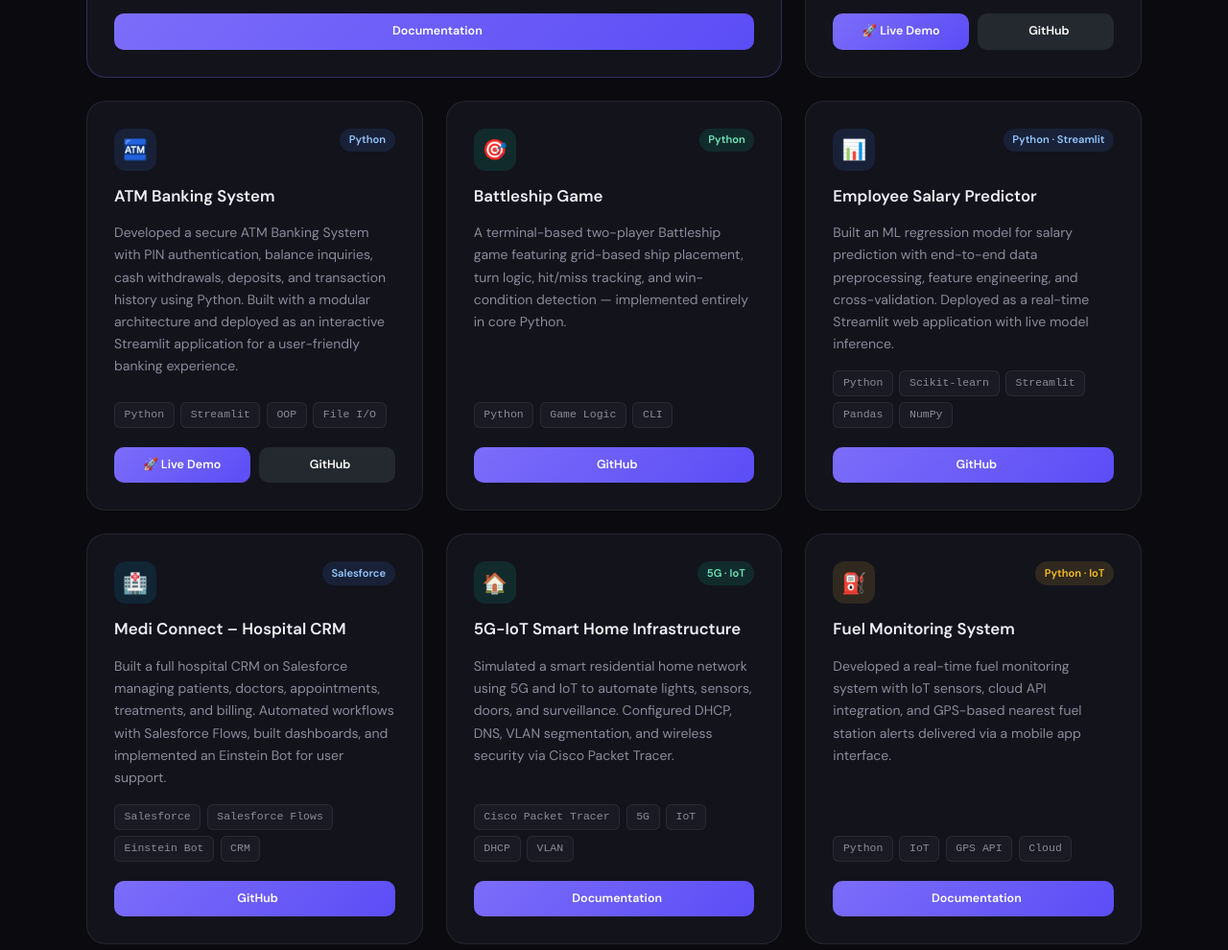
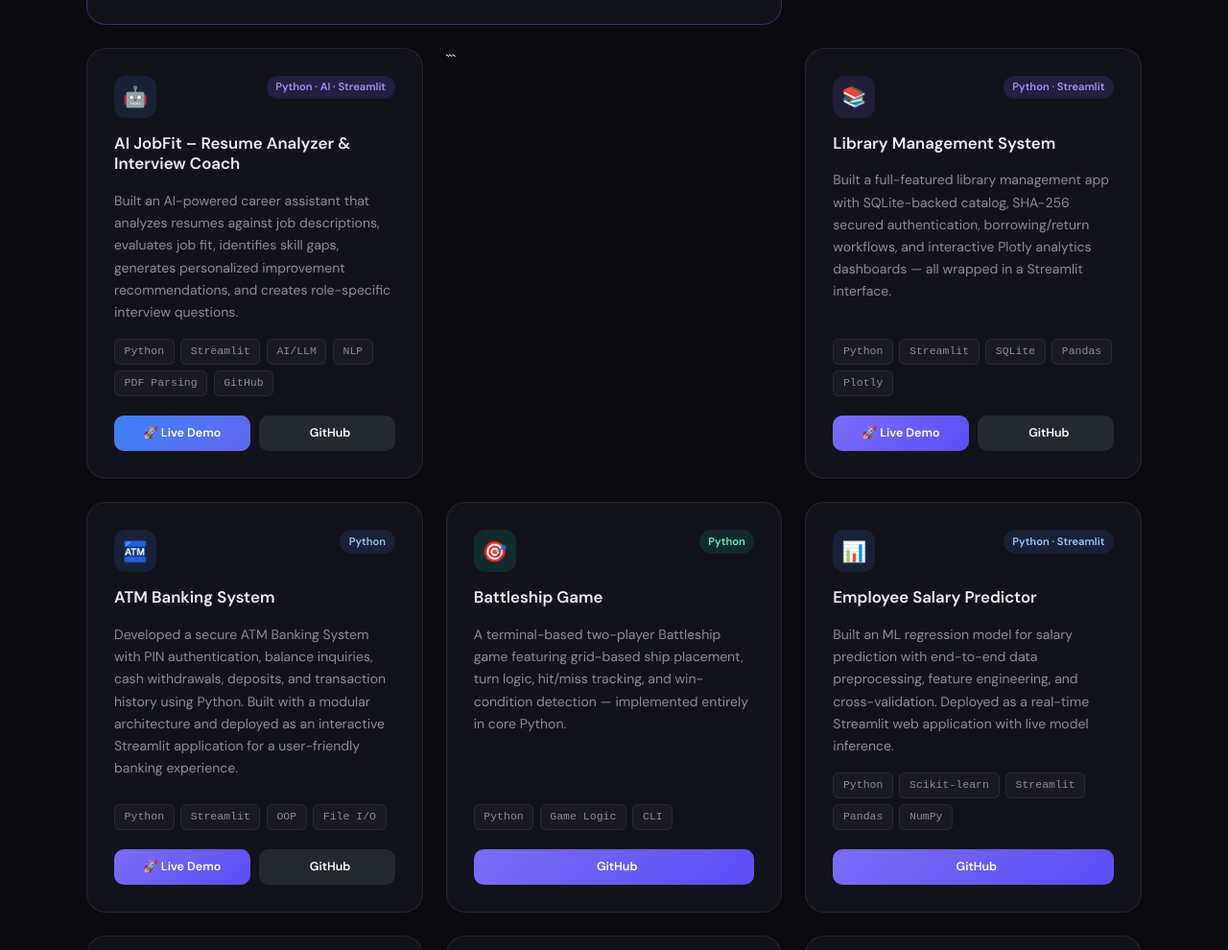
Before and after one commit to Kathivarshith/portfolio, a plain HTML site: page index.html in a window 1280 px wide. Shown: the part 3076-4066 px from the top of the page at 96% size. Drawn offline with Linux system fonts and the light colour scheme.

Commit message:
Update index.html

````diff
--- a/index.html
+++ b/index.html
@@ -179,6 +179,57 @@
         </a>
         </div>
       </div>
+
+
+```html
+<div class="project-card">
+  <div class="project-top">
+    <div class="project-icon" style="background:rgba(59,130,246,0.12);">🤖</div>
+
+    <div class="project-badges">
+      <span class="badge badge-purple">Python · AI · Streamlit</span>
+    </div>
+  </div>
+
+  <h3>AI JobFit – Resume Analyzer & Interview Coach</h3>
+
+  <p>
+    Built an AI-powered career assistant that analyzes resumes against job
+    descriptions, evaluates job fit, identifies skill gaps, generates
+    personalized improvement recommendations, and creates role-specific
+    interview questions.
+  </p>
+
+  <div class="project-tech">
+    <span class="tech-tag">Python</span>
+    <span class="tech-tag">Streamlit</span>
+    <span class="tech-tag">AI/LLM</span>
+    <span class="tech-tag">NLP</span>
+    <span class="tech-tag">PDF Parsing</span>
+    <span class="tech-tag">GitHub</span>
+  </div>
+
+  <div class="project-links">
+    <a href="https://ai-jobfit-1114.streamlit.app/"
+       target="_blank"
+       rel="noopener noreferrer"
+       class="project-link-btn"
+       style="background:linear-gradient(135deg,#3b82f6,#6366f1); color:#fff;">
+      🚀 Live Demo
+    </a>
+
+    <a href="https://github.com/Kathivarshith/AI-JobFit"
+       target="_blank"
+       rel="noopener noreferrer"
+       class="project-link-btn"
+       style="background:#24292f; color:#fff;">
+      <i class="fab fa-github"></i> GitHub
+    </a>
+  </div>
+</div>
+```
+
+
 
       <div class="project-card">
   <div class="project-top">
````
